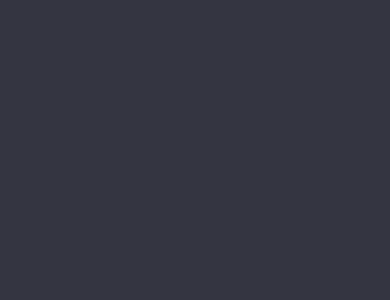
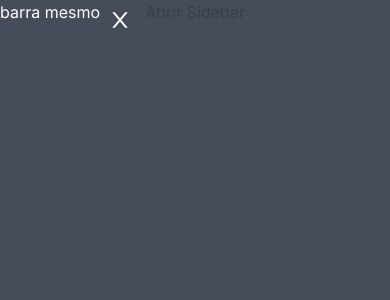
Before and after one commit to jonasbfranco/chatgpt-clone, a Next.js app: page / in a window 390 px wide. Shown: the top 300 px of the page. Built offline with nearby package versions, Linux system fonts and the light colour scheme.

Commit message:
segundo commit

```diff
--- a/src/app/page.tsx
+++ b/src/app/page.tsx
@@ -1,7 +1,27 @@
+"use client"
+
+import { Sidebar } from "@/components/Sidebar";
+import { useState } from "react";
+
 const Page = () => {
+  const [sidebarOpened, setSidebarOpened] = useState(true);
+
+  const closeSidebar = () => {
+    setSidebarOpened(false);
+  }
+
   return (
     <main className="flex min-h-screen bg-gpt-gray">
+      <Sidebar
+        open={sidebarOpened}
+        onClose={closeSidebar}
+      >
 
+      </Sidebar>
+
+      <section className="flex flex-col w-full">
+        <button onClick={() => setSidebarOpened(true)}>Abrir Sidebar</button>
+      </section>
     </main>
   );
 }
--- a/src/components/Sidebar.tsx
+++ b/src/components/Sidebar.tsx
@@ -1,6 +1,28 @@
-export const Sidebar = () => {
+import { ReactNode } from "react";
+import IconClose from "./icons/iconClose";
+
+type Props = {
+    children: ReactNode;
+    open: boolean;
+    onClose: () => void;
+}
+
+export const Sidebar = ({open, onClose, children }: Props) => {
     return (
-        <section className="">
+        <section className={`fixed left-0 top-0 bottom-0 text-white
+        ${open ? 'w-screen bg-gray-600/75' : 'w-0'} md:w-64 md:static`}>
+
+            <div className={`flex h-screen ${open ? 'ml-0': '-ml-96'}`}>
+
+                <div className="">
+                    barra mesmo
+                </div>
+
+                <div onClick={onClose} className="flex justify-center items-center w-10 h-10 cursor-pointer md:hidden">
+                    <IconClose width={24} height={24} />
+                </div>
+
+            </div>
 
         </section>
     );
--- /dev/null
+++ b/src/components/icons/IconClose.tsx
@@ -0,0 +1,18 @@
+// icon:close | Ant Design Icons https://ant.design/components/icon/ | Ant Design
+import * as React from "react";
+
+function IconClose(props: React.SVGProps<SVGSVGElement>) {
+  return (
+    <svg
+      viewBox="0 0 1024 1024"
+      fill="currentColor"
+      height="1em"
+      width="1em"
+      {...props}
+    >
+      <path d="M563.8 512l262.5-312.9c4.4-5.2.7-13.1-6.1-13.1h-79.8c-4.7 0-9.2 2.1-12.3 5.7L511.6 449.8 295.1 191.7c-3-3.6-7.5-5.7-12.3-5.7H203c-6.8 0-10.5 7.9-6.1 13.1L459.4 512 196.9 824.9A7.95 7.95 0 00203 838h79.8c4.7 0 9.2-2.1 12.3-5.7l216.5-258.1 216.5 258.1c3 3.6 7.5 5.7 12.3 5.7h79.8c6.8 0 10.5-7.9 6.1-13.1L563.8 512z" />
+    </svg>
+  );
+}
+
+export default IconClose;
```
Also changed, not shown: 1 other file (tests, documents, lock files or other folders).
